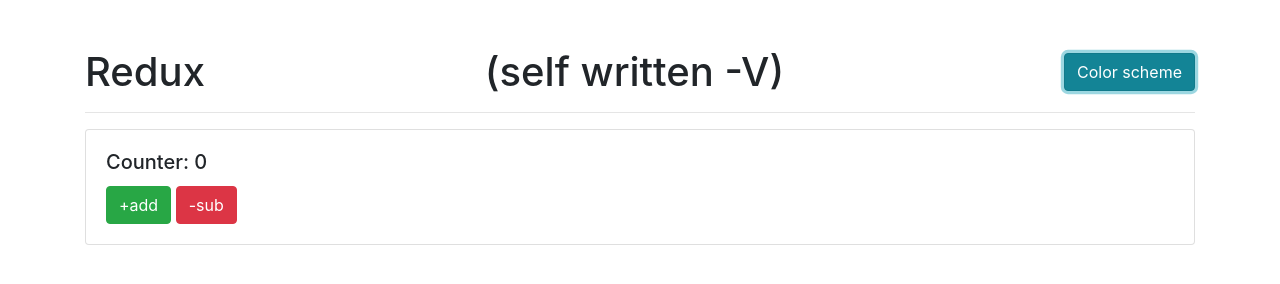
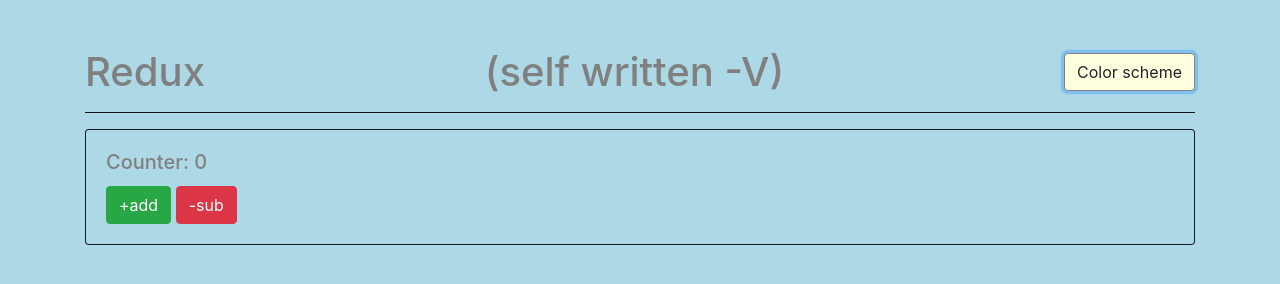
Before and after one commit to kleimenov/Redux, a website built with webpack: page src/index.html in a window 1280 px wide. Both pictures are taken after a click on the button "Color scheme". Built offline with nearby package versions, Linux system fonts and the light colour scheme.

```diff
--- a/src/index.js
+++ b/src/index.js
@@ -7,10 +7,11 @@
 
 let state = 0;
 
-//let's connect our representation whith state
+//let's connect our representation whith state (in this case, render function works like a simplified React model)
 function render() {
   counter.textContent = state.toString();
 }
+
 
 add.addEventListener("click", () => {
     state++;
@@ -22,5 +23,11 @@
   render();
 });
 
+colorScheme.addEventListener('click', ()=>{
+    document.body.classList.toggle('dark')
+    colorScheme.classList.toggle('btn-info')
+    colorScheme.classList.toggle('btn-custom')
+})
+
 //invoke render function
 render();
--- a/src/styles.css
+++ b/src/styles.css
@@ -1,5 +1,11 @@
 body {
+
+  background: lightyellow;
   transition: .2s all ease-in;
+}
+
+.card {
+  background: lightyellow;
 }
 
 body.dark {
@@ -12,7 +18,7 @@
 }
 
 body.dark .card {
-  background: #343a40;
+  background: lightblue;
   border: 1px solid rgba(0,0,0,.875);
 }
 
@@ -21,3 +27,18 @@
   align-items: center;
   justify-content: space-between;
 }
+
+.btn-info,
+.btn-info:active,
+.btn-info:not(:disabled):not(.disabled):active {
+  background: lightblue;
+  border: 1px solid gray;
+}
+.btn-info:hover{
+  background:rgba(173,216,230, 0.7);
+}
+
+.btn-custom {
+  background: lightyellow;
+  border: 1px solid gray;
+}
```
